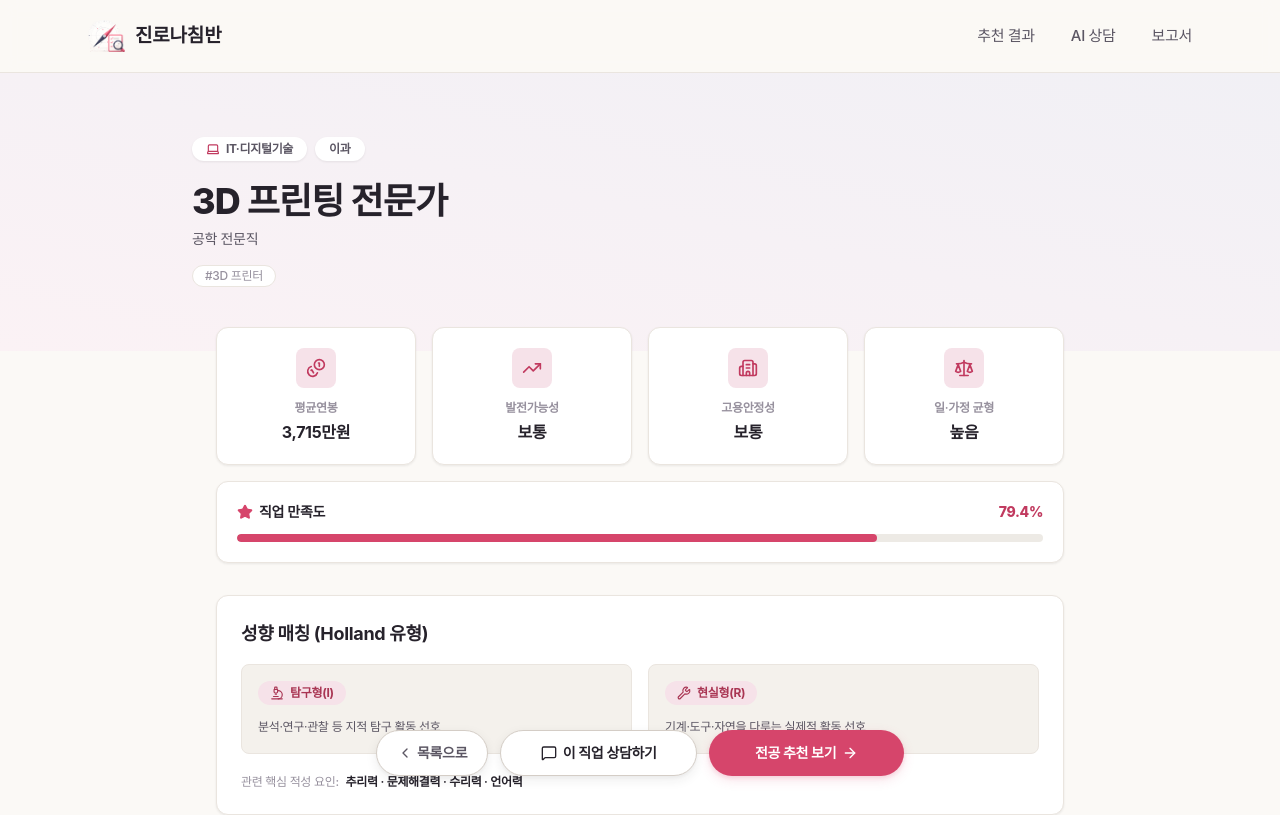
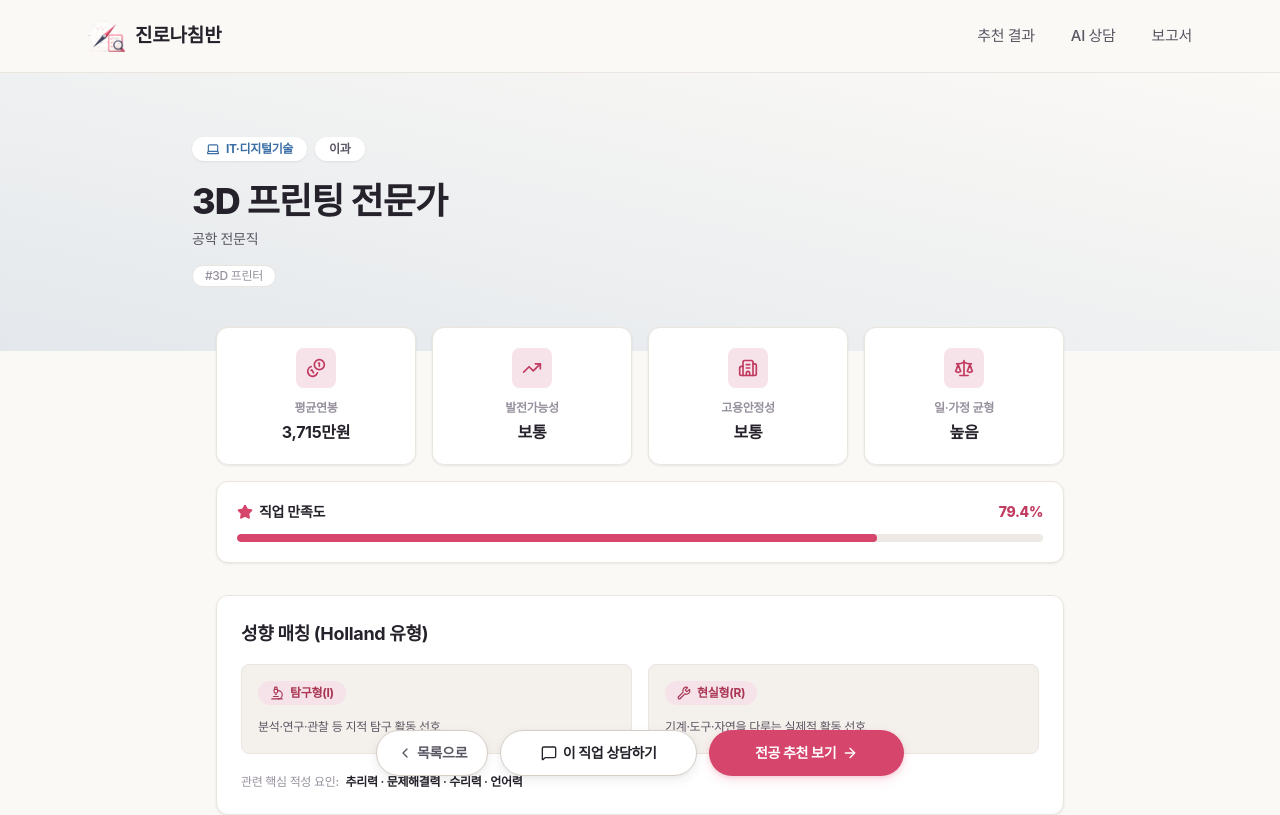
Before and after one commit to sharesdjgh-sys/sdjgh-career-fit, a Next.js app: page /jobs/10001 in a window 1280 px wide. Shown: the top 815 px of the page. Built offline with nearby package versions, Linux system fonts and the light colour scheme; no server answers; a web font is replaced by a local one.

Commit message:
보고서 페이지 진입 시 자동 생성 제거하고 생성 버튼 제공

```diff
--- a/src/app/jobs/[id]/page.tsx
+++ b/src/app/jobs/[id]/page.tsx
@@ -7,7 +7,7 @@ import MatchBadge from "@/components/MatchBadge";
 import { getAllJobs, getJob, getJobContent } from "@/lib/jobs";
 import { HOLLAND_INFO } from "@/lib/types";
 import type { HollandCode } from "@/lib/types";
-import { CATEGORY_ICONS } from "@/lib/categories";
+import { CATEGORY_ICONS, categoryColor } from "@/lib/categories";
 import {
   Coins,
   TrendingUp,
@@ -121,15 +121,22 @@ export default async function JobDetailPage({
     job.salary != null ? `${job.salary.toLocaleString()}만원` : job.salaryLevel;
 
   const CategoryIcon = CATEGORY_ICONS[job.categoryName] || Laptop;
+  const { accent } = categoryColor(job.categoryName);
 
   return (
     <div className="bg-surface pb-32">
-      {/* 히어로 — 앱에서 유일하게 허용되는 그라디언트 */}
-      <section className="bg-gradient-to-tr from-primary-50 to-secondary-50 px-6 py-12 sm:py-16">
+      {/* 히어로 — 분야 색으로 은은하게 물든 그라디언트 (앱에서 유일하게 허용되는 그라디언트) */}
+      <section
+        className="px-6 py-12 sm:py-16"
+        style={{ backgroundImage: `linear-gradient(to top right, ${accent}1F, #FBF9F6)` }}
+      >
         <div className="mx-auto max-w-4xl">
           <div className="flex flex-wrap items-center gap-2">
-            <span className="inline-flex items-center gap-1.5 rounded-full bg-white px-3.5 py-1 text-xs font-bold text-ink-soft shadow-sm">
-              <CategoryIcon className="h-3.5 w-3.5 text-primary-600" />
+            <span
+              className="inline-flex items-center gap-1.5 rounded-full bg-white px-3.5 py-1 text-xs font-bold shadow-sm"
+              style={{ color: accent }}
+            >
+              <CategoryIcon className="h-3.5 w-3.5" />
               {job.categoryName}
             </span>
             <span className="inline-flex items-center rounded-full bg-white px-3.5 py-1 text-xs font-bold text-ink-soft shadow-sm">
--- a/src/app/report/page.tsx
+++ b/src/app/report/page.tsx
@@ -85,15 +85,12 @@ export default function ReportPage() {
   );
 
   useEffect(() => {
-    const p = store.getProfile();
-    const r = store.getRecommendations();
+    setProfile(store.getProfile());
+    setRecs(store.getRecommendations());
     const cached = store.getReport();
-    setProfile(p);
-    setRecs(r);
     if (cached) setReport(cached);
     setLoaded(true);
-    if (!cached && p && r && r.length > 0) void generate(p, r);
-  }, [generate]);
+  }, []);
 
   if (!loaded) return null;
 
@@ -130,22 +127,38 @@ export default function ReportPage() {
     );
   }
 
-  if (error || !report) {
+  if (!report) {
     return (
       <div className="mx-auto max-w-md px-6 py-20 text-center">
-        <div className="mx-auto flex h-14 w-14 items-center justify-center rounded-lg bg-error-bg text-error">
-          <AlertTriangle className="h-6 w-6" strokeWidth={2} />
+        <div
+          className={`mx-auto flex h-14 w-14 items-center justify-center rounded-lg ${
+            error ? "bg-error-bg text-error" : "bg-primary-100 text-primary-600"
+          }`}
+        >
+          {error ? (
+            <AlertTriangle className="h-6 w-6" strokeWidth={2} />
+          ) : (
+            <FileText className="h-6 w-6" strokeWidth={2} />
+          )}
         </div>
-        <h1 className="mt-5 text-lg font-bold text-ink">보고서 작성에 실패했습니다</h1>
-        <p className="mt-2 text-sm font-semibold text-error">{error}</p>
+        <h1 className="mt-5 text-lg font-bold text-ink">
+          {error ? "보고서 작성에 실패했습니다" : "AI 심층 진로 보고서를 만들어 볼까요?"}
+        </h1>
+        {error ? (
+          <p className="mt-2 text-sm font-semibold text-error">{error}</p>
+        ) : (
+          <p className="mt-2 text-sm leading-relaxed text-ink-soft">
+            분석된 프로필과 추천 직업을 바탕으로 학년별 학습 로드맵까지 담은 맞춤 보고서를 생성합니다.
+          </p>
+        )}
         <div className="mt-8 flex justify-center">
           <button
             type="button"
             onClick={() => generate(profile, recs)}
             className="inline-flex items-center justify-center gap-2 rounded-full bg-primary-500 px-6 py-3 text-sm font-bold text-white shadow-md shadow-primary-500/15 transition duration-200 hover:bg-primary-600 active:scale-[0.98]"
           >
-            <RefreshCw className="h-4 w-4" />
-            다시 요청하기
+            {error ? <RefreshCw className="h-4 w-4" /> : <FileText className="h-4 w-4" />}
+            {error ? "다시 시도하기" : "보고서 생성하기"}
           </button>
         </div>
       </div>
--- a/src/app/results/page.tsx
+++ b/src/app/results/page.tsx
@@ -5,7 +5,7 @@ import { useEffect, useMemo, useState } from "react";
 import { store } from "@/lib/storage";
 import { HOLLAND_INFO } from "@/lib/types";
 import type { IndicatorLevel, Recommendation, StudentProfile, HollandCode } from "@/lib/types";
-import { CATEGORY_ICONS } from "@/lib/categories";
+import { CATEGORY_ICONS, categoryColor } from "@/lib/categories";
 import {
   Compass,
   Camera,
@@ -198,15 +198,17 @@ export default function ResultsPage() {
         {visible.map((r, i) => {
           const CategoryIcon = CATEGORY_ICONS[r.categoryName] || Laptop;
           const matchHigh = r.matching >= 90;
+          const { accent, tint } = categoryColor(r.categoryName);
           return (
             <div
               key={r.jobId}
-              className="flex h-full flex-col rounded-xl border border-line bg-white p-5 shadow-sm transition duration-200 hover:-translate-y-0.5 hover:border-line-strong hover:shadow-md"
+              style={{ borderLeftColor: accent, borderLeftWidth: 4, backgroundColor: tint }}
+              className="flex h-full flex-col rounded-xl border border-line p-5 shadow-sm transition duration-200 hover:-translate-y-0.5 hover:shadow-md"
             >
               <div className="flex items-start justify-between gap-3">
                 <div className="min-w-0">
                   <div className="flex items-center gap-1.5 text-xs font-semibold text-ink-lighter">
-                    <CategoryIcon className="h-3.5 w-3.5" />
+                    <CategoryIcon className="h-3.5 w-3.5" style={{ color: accent }} />
                     <span>{r.categoryName}</span>
                   </div>
                   <h2 className="mt-1 flex items-center gap-1.5 text-lg font-bold text-ink">
```
